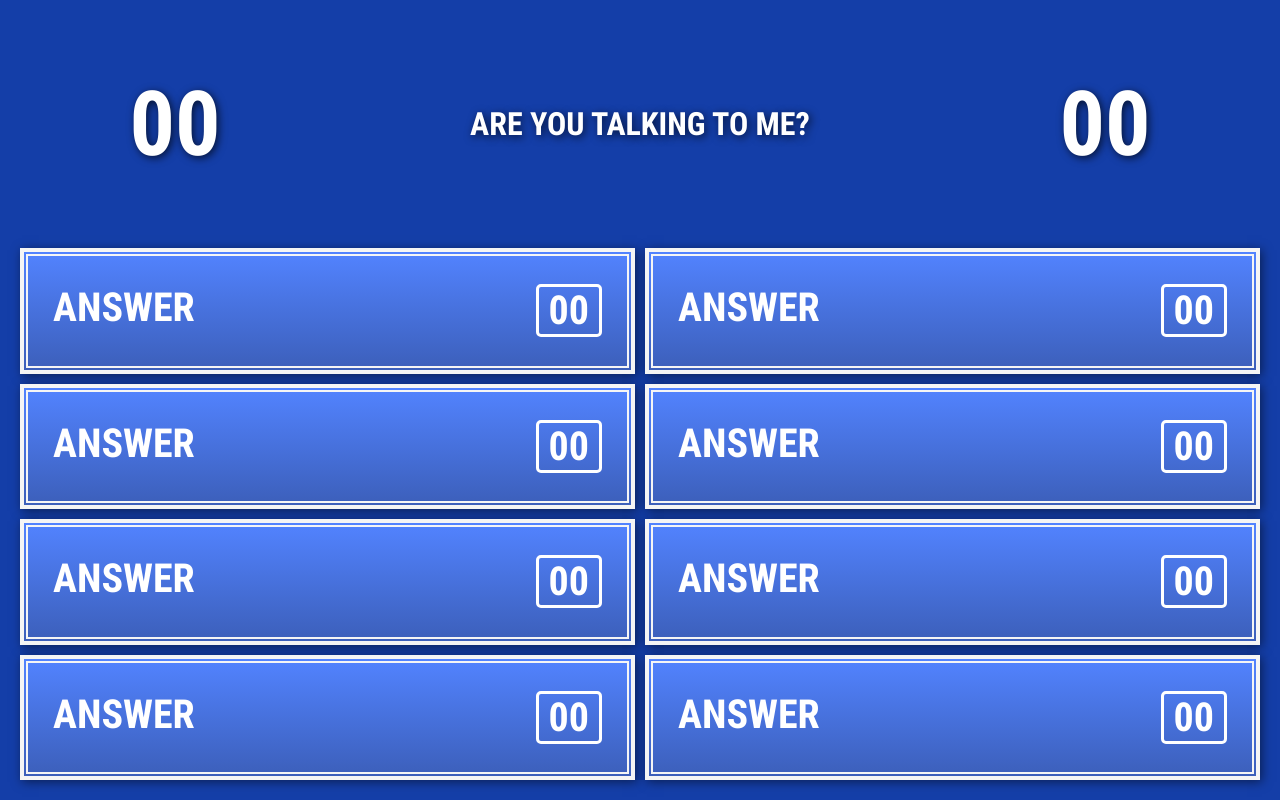
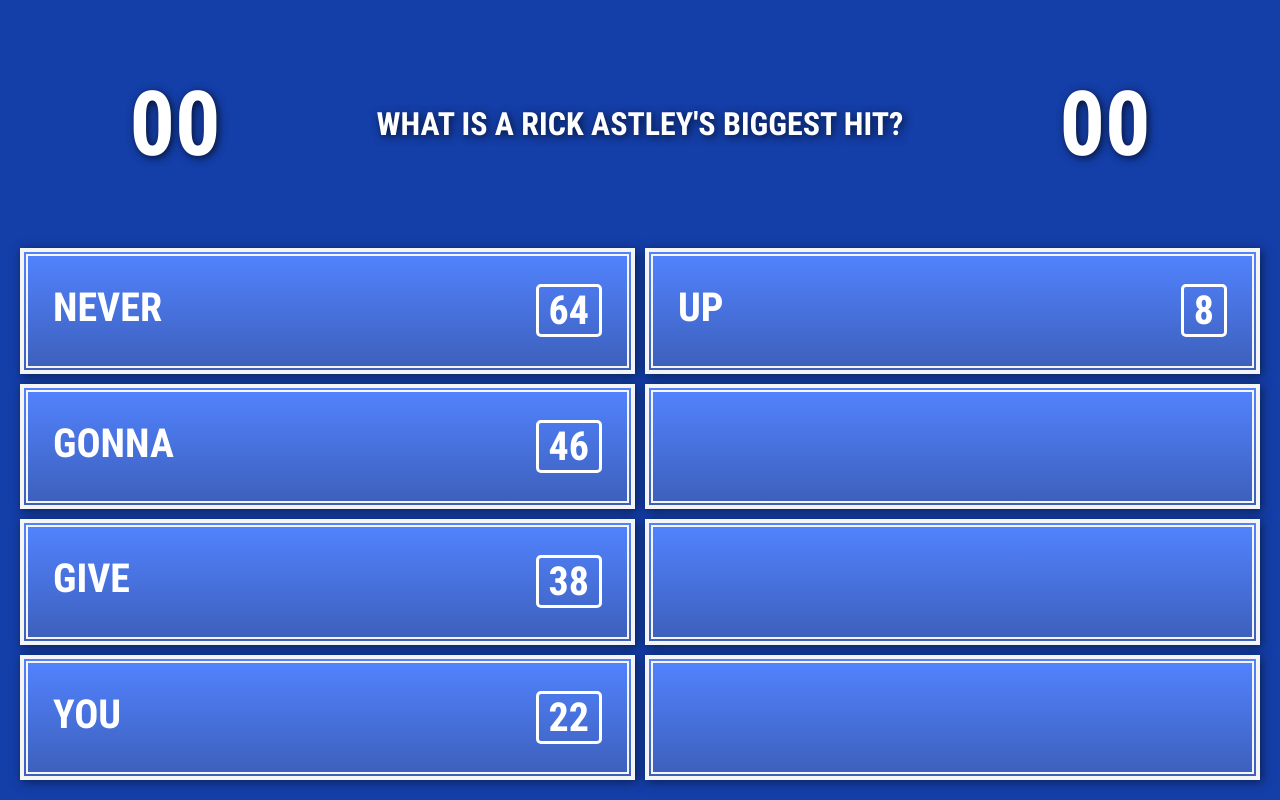
Before and after one commit to Miltage/family-feud, a website built with webpack: page public/index.html in a window 1280 px wide. Built offline with nearby package versions, Linux system fonts and the light colour scheme.

Commit message:
Load questions and answers from file

```diff
--- /dev/null
+++ b/public/data.json
@@ -0,0 +1,29 @@
+{
+    "rounds": [
+        {
+            "question": "What is a Rick Astley's biggest hit?",
+            "answers": [
+                {
+                    "text": "Never",
+                    "total": 64
+                },
+                {
+                    "text": "Gonna",
+                    "total": 46
+                },
+                {
+                    "text": "Give",
+                    "total": 38
+                },
+                {
+                    "text": "You",
+                    "total": 22
+                },
+                {
+                    "text": "Up",
+                    "total": 8
+                }
+            ]
+        }
+    ]
+}
--- a/public/index.html
+++ b/public/index.html
@@ -7,11 +7,11 @@
         <div id="wrapper">
             <div id="header">
                 <div class="score">00</div>
-                <div class="question">Are you talking to me?</div>
+                <div class="question">...</div>
                 <div class="score">00</div>
             </div>
             <div id="content">
-                <div class="answer">
+                <div class="answer hidden">
                     <div class="inner">
                         <div class="number">1</div>
                         <div class="result">
@@ -20,7 +20,7 @@
                         </div>
                     </div>
                 </div>
-                <div class="answer">
+                <div class="answer hidden">
                     <div class="inner">
                         <div class="number">2</div>
                         <div class="result">
@@ -29,7 +29,7 @@
                         </div>
                     </div>
                 </div>
-                <div class="answer">
+                <div class="answer hidden">
                     <div class="inner">
                         <div class="number">3</div>
                         <div class="result">
@@ -38,7 +38,7 @@
                         </div>
                     </div>
                 </div>
-                <div class="answer">
+                <div class="answer hidden">
                     <div class="inner">
                         <div class="number">4</div>
                         <div class="result">
@@ -47,7 +47,7 @@
                         </div>
                     </div>
                 </div>
-                <div class="answer">
+                <div class="answer hidden">
                     <div class="inner">
                         <div class="number">5</div>
                         <div class="result">
@@ -56,7 +56,7 @@
                         </div>
                     </div>
                 </div>
-                <div class="answer">
+                <div class="answer hidden">
                     <div class="inner">
                         <div class="number">6</div>
                         <div class="result">
@@ -65,7 +65,7 @@
                         </div>
                     </div>
                 </div>
-                <div class="answer">
+                <div class="answer hidden">
                     <div class="inner">
                         <div class="number">7</div>
                         <div class="result">
@@ -74,7 +74,7 @@
                         </div>
                     </div>
                 </div>
-                <div class="answer">
+                <div class="answer hidden">
                     <div class="inner">
                         <div class="number">8</div>
                         <div class="result">
--- a/src/Application.ts
+++ b/src/Application.ts
@@ -0,0 +1,42 @@
+import Round from "./Round";
+
+export default class Application {
+
+    private rounds:Array<Round>;
+
+    constructor() {
+        this.rounds = [];
+
+        fetch('data.json')
+        .then(res => res.json())
+        .then(data => this.init(data))
+        .catch(err => console.error(err));
+    }
+
+    private init(data:any):void {
+        data.rounds.forEach((item: { question: any; }) => {
+            this.rounds.push(new Round(item));
+        });
+
+        this.loadRound(0);
+    }
+
+    private loadRound(index:number):void {
+        let round = this.rounds[index];
+
+        document.querySelector("#header .question").innerHTML = round.getQuestion();
+
+        for (var i = 0; i < 8; i++) {
+            let answer = round.getAnswer(i);
+
+            if (answer) {
+                document.querySelector(`#content .answer:nth-child(${i + 1}) .text`).innerHTML = answer.text;
+                document.querySelector(`#content .answer:nth-child(${i + 1}) .total`).innerHTML = "" + answer.total;
+                document.querySelector(`#content .answer:nth-child(${i + 1})`).classList.remove("hidden");
+            }
+            else {
+                document.querySelector(`#content .answer:nth-child(${i + 1})`).classList.add("hidden");
+            }
+        }
+    }
+}
--- /dev/null
+++ b/src/Round.ts
@@ -0,0 +1,24 @@
+export default class Round {
+
+    private question:string;
+    private answers:Array<{ text:string, total:number }>;
+
+    constructor(data:any) {
+        this.question = data.question;
+        this.answers = data.answers;
+    }
+
+    public getQuestion():string {
+        return this.question;
+    }
+
+    public getAnswer(index:number):{ text:string, total:number } {
+        if (index >= this.answers.length)
+            return null;
+        return this.answers[index];
+    }
+
+    public getNumAnswers():number {
+        return this.answers.length;
+    }
+}
--- /dev/null
+++ b/src/Team.ts
@@ -0,0 +1,3 @@
+export default class Team {
+
+}
--- a/src/index.ts
+++ b/src/index.ts
@@ -1,3 +1,4 @@
+import Application from './Application';
 import './scss/styles.scss';
 
-console.log("started!");
+let app = new Application();
--- a/src/scss/styles.scss
+++ b/src/scss/styles.scss
@@ -61,6 +61,12 @@
                     #5283FF, #3C5FBA
                 );
 
+            &.hidden {
+                .inner .number, .inner .result {
+                    display: none;
+                }
+            }
+
             .inner {
                 border: 2px solid whitesmoke;
                 box-sizing: border-box;
```
Also changed, not shown: public/app.js (+22 -2 lines).
